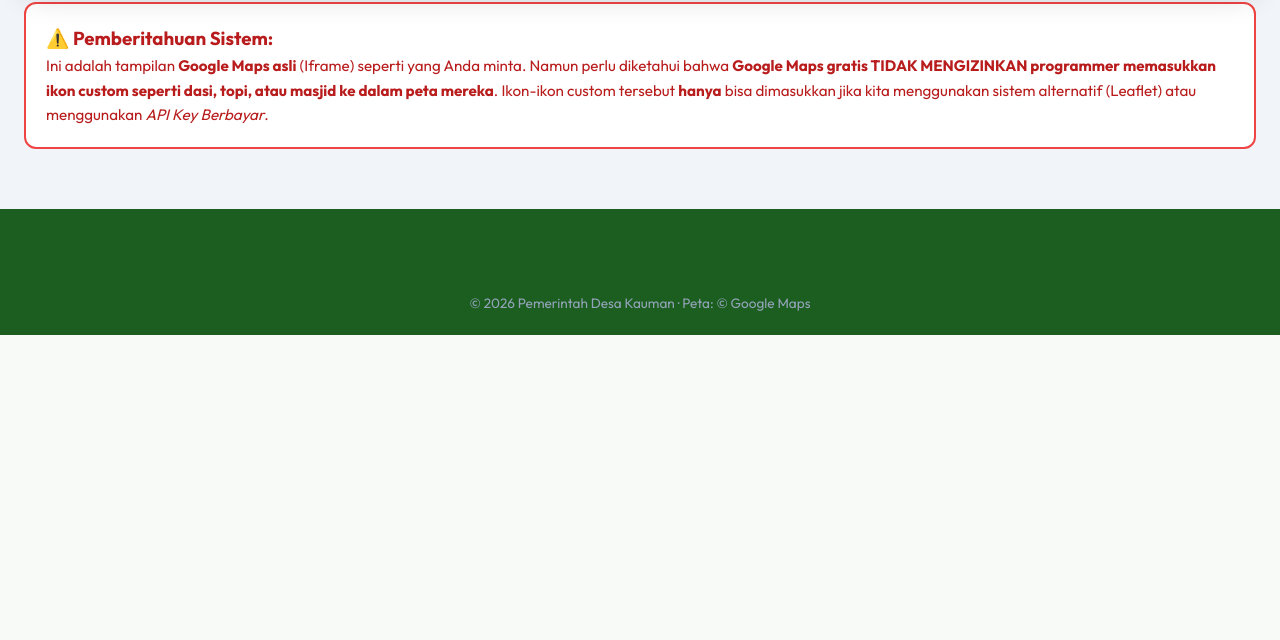
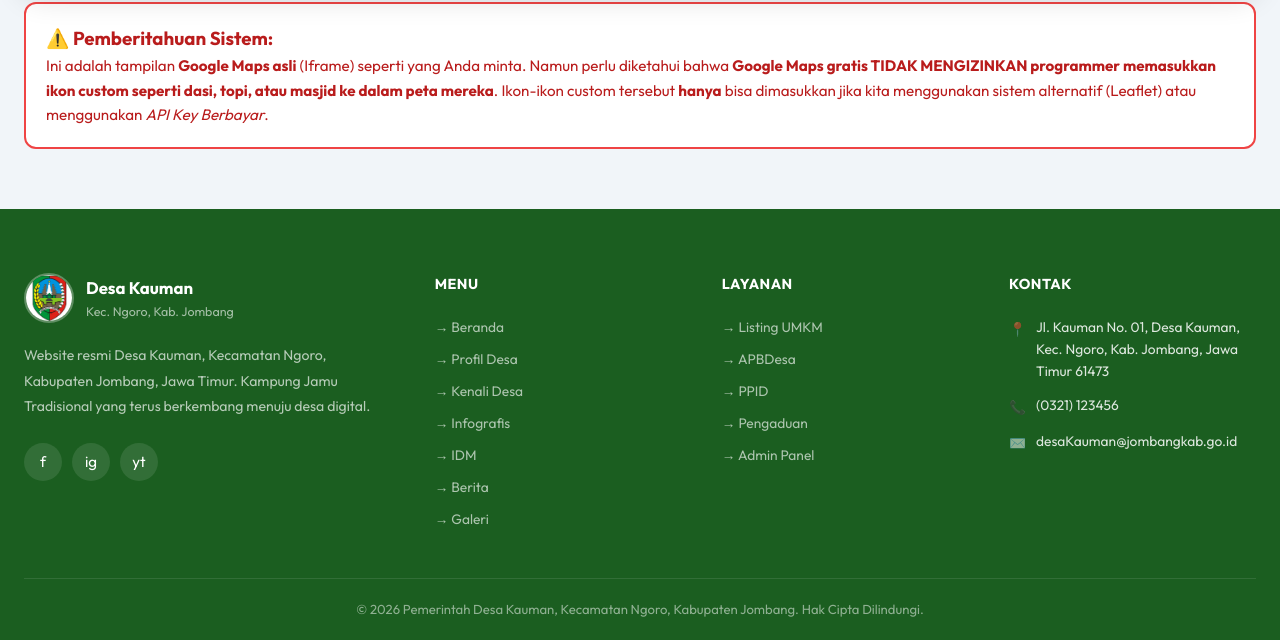
Before and after one commit to kamaludinazizul0-svg/azz_project, a website: page public/peta-desa.html in a window 1280 px wide. Shown: the part 912-1552 px from the top of the page. Before the commit the page ends 1247 px from the top, so only its background shows below. Drawn offline with Linux system fonts and the light colour scheme.

Commit message:
fix: kembalikan footnote/footer lengkap di halaman peta desa

```diff
--- a/public/peta-desa.html
+++ b/public/peta-desa.html
@@ -111,8 +111,66 @@
 </div>
 
 <footer class="footer">
-  <div class="container" style="text-align:center; padding:20px 0;">
-    <p style="color:#94a3b8; font-size:.85rem;">© 2026 Pemerintah Desa Kauman · Peta: © Google Maps</p>
+  <div class="container">
+    <div class="footer-grid">
+      <div class="footer-brand">
+        <div class="footer-logo">
+          <img src="/images/logo.png" alt="Logo Desa Kauman" />
+          <div class="footer-logo-text">
+            <span class="name" data-desa-nama>Desa Kauman</span>
+            <span class="loc">Kec. Ngoro, Kab. Jombang</span>
+          </div>
+        </div>
+        <p class="footer-desc">Website resmi Desa Kauman, Kecamatan Ngoro, Kabupaten Jombang, Jawa Timur. Kampung Jamu Tradisional yang terus berkembang menuju desa digital.</p>
+        <div class="footer-sosmed">
+          <a href="#" data-sosmed-fb title="Facebook">f</a>
+          <a href="#" data-sosmed-ig title="Instagram">ig</a>
+          <a href="#" data-sosmed-yt title="YouTube">yt</a>
+        </div>
+      </div>
+      <div>
+        <h4 class="footer-col-title">MENU</h4>
+        <div class="footer-links">
+          <a href="/index.html">&rarr; Beranda</a>
+          <a href="/profil.html">&rarr; Profil Desa</a>
+      <a href="/kenali-desa.html">&rarr; Kenali Desa</a>
+          <a href="/infografis.html">&rarr; Infografis</a>
+          <a href="/idm.html">&rarr; IDM</a>
+          <a href="/berita.html">&rarr; Berita</a>
+          <a href="/galeri.html">&rarr; Galeri</a>
+        </div>
+      </div>
+      <div>
+        <h4 class="footer-col-title">LAYANAN</h4>
+        <div class="footer-links">
+          <a href="/listing.html">&rarr; Listing UMKM</a>
+          <a href="/belanja.html">&rarr; APBDesa</a>
+          <a href="/ppid.html">&rarr; PPID</a>
+          <a href="/pengaduan.html">&rarr; Pengaduan</a>
+          <a href="/admin">&rarr; Admin Panel</a>
+        </div>
+      </div>
+      <div>
+        <h4 class="footer-col-title">KONTAK</h4>
+        <div class="footer-contact">
+          <div class="footer-contact-item">
+            <span>&#128205;</span>
+            <span data-desa-alamat>Jl. Kauman No. 01, Desa Kauman, Kec. Ngoro, Kab. Jombang, Jawa Timur 61473</span>
+          </div>
+          <div class="footer-contact-item">
+            <span>&#128222;</span>
+            <span data-desa-telp>(0321) 123456</span>
+          </div>
+          <div class="footer-contact-item">
+            <span>&#9993;&#65039;</span>
+            <a href="#" data-desa-email style="color:inherit">desaKauman@jombangkab.go.id</a>
+          </div>
+        </div>
+      </div>
+    </div>
+    <div class="footer-bottom">
+      <p>© 2026 Pemerintah Desa Kauman, Kecamatan Ngoro, Kabupaten Jombang. Hak Cipta Dilindungi.</p>
+    </div>
   </div>
 </footer>
 
```
